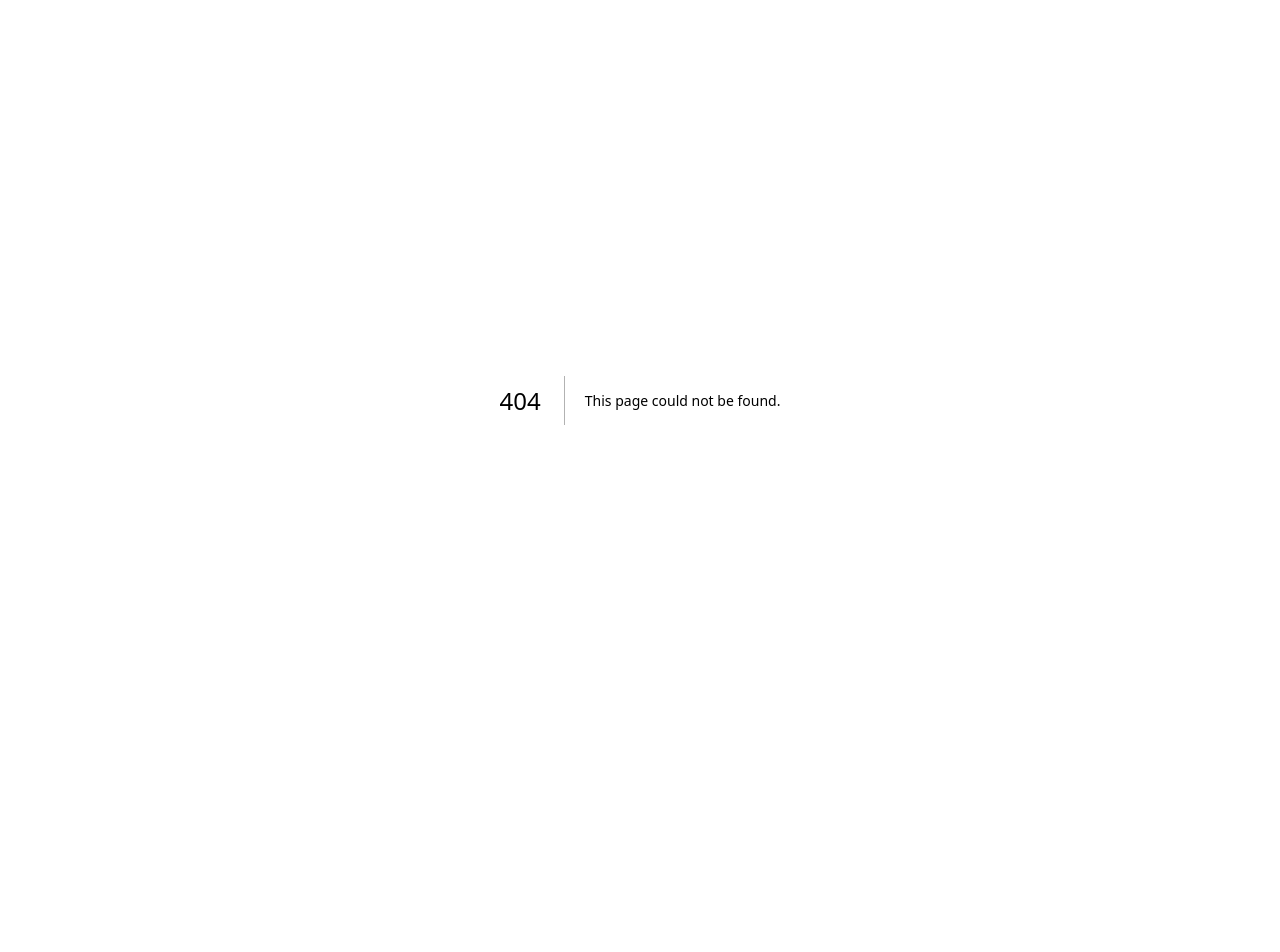
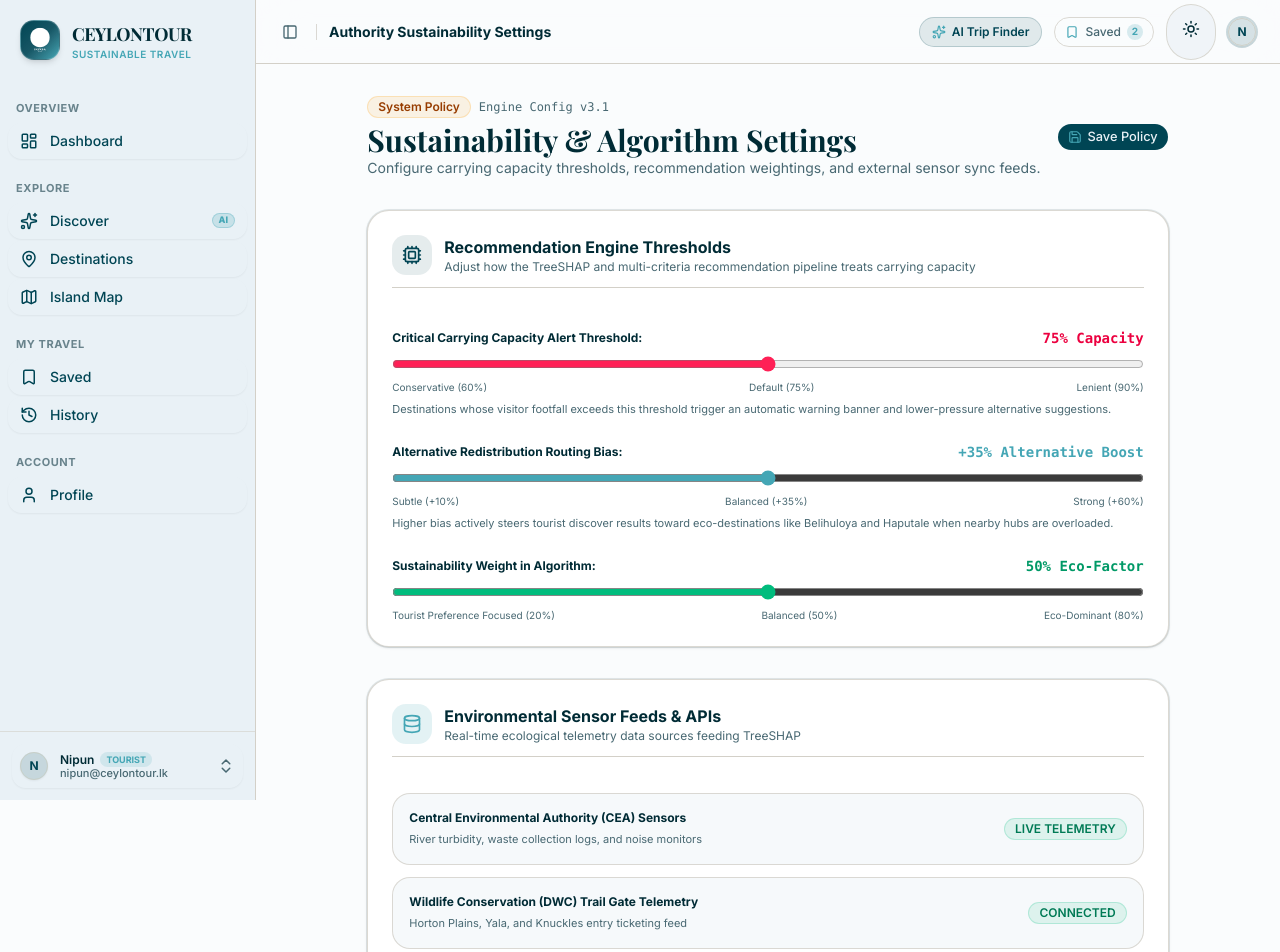
Before and after one commit to codesplash26-hackathon/blind-bandits, a Next.js app in the folder fr/: page /admin/settings in a window 1280 px wide. Before the commit this address had no page. Shown: the top 952 px of the page. Before the commit the page ends 800 px from the top, so only its background shows below. Built offline with nearby package versions, Linux system fonts and the light colour scheme; a web font is replaced by a local one.

Commit message:
feat(admin): implement sustainability policy and algorithm threshold settings

```diff
--- /dev/null
+++ b/fr/app/(tourist)/admin/settings/page.tsx
@@ -0,0 +1,196 @@
+'use client';
+
+import React, { useState } from 'react';
+import {
+  Cpu,
+  Database,
+  Save,
+  CheckCircle2,
+} from 'lucide-react';
+import { Card } from '@/components/ui/card';
+import { Badge } from '@/components/ui/badge';
+import { Button } from '@/components/ui/button';
+
+export default function AdminSettingsPage() {
+  const [warningThreshold, setWarningThreshold] = useState<number>(75);
+  const [diversionBias, setDiversionBias] = useState<number>(35);
+  const [ecoWeight, setEcoWeight] = useState<number>(50);
+  const [savedFeedback, setSavedFeedback] = useState<boolean>(false);
+
+  const handleSave = () => {
+    setSavedFeedback(true);
+    setTimeout(() => setSavedFeedback(false), 3500);
+  };
+
+  return (
+    <div className="max-w-4xl mx-auto space-y-8 pb-12">
+      {/* Header */}
+      <div className="flex flex-col sm:flex-row sm:items-center justify-between gap-4">
+        <div>
+          <div className="flex items-center gap-2">
+            <Badge variant="warning">System Policy</Badge>
+            <span className="text-xs text-muted-foreground font-mono">Engine Config v3.1</span>
+          </div>
+          <h1 className="font-heading text-2xl sm:text-3xl font-bold text-foreground mt-1">
+            Sustainability & Algorithm Settings
+          </h1>
+          <p className="text-xs sm:text-sm text-muted-foreground">
+            Configure carrying capacity thresholds, recommendation weightings, and external sensor sync feeds.
+          </p>
+        </div>
+
+        <Button
+          size="sm"
+          onClick={handleSave}
+          className="rounded-xl gap-1.5 cursor-pointer bg-primary text-primary-foreground self-start sm:self-auto"
+        >
+          <Save className="w-4 h-4 text-secondary" />
+          <span>Save Policy</span>
+        </Button>
+      </div>
+
+      {savedFeedback && (
+        <div className="p-4 rounded-2xl bg-emerald-500/10 border border-emerald-500/30 flex items-center gap-2 text-xs text-emerald-800 dark:text-emerald-300 animate-in fade-in">
+          <CheckCircle2 className="w-4 h-4 text-emerald-500 shrink-0" />
+          <span className="font-semibold">
+            Authority configuration updated and propagated to tourist recommendation engine.
+          </span>
+        </div>
+      )}
+
+      {/* Model Parameters Card */}
+      <Card className="rounded-3xl border border-border/80 p-6 space-y-6 shadow-sm">
+        <div className="flex items-center gap-3 pb-3 border-b border-border">
+          <div className="p-2.5 rounded-xl bg-primary/10 text-primary">
+            <Cpu className="w-5 h-5" />
+          </div>
+          <div>
+            <h2 className="text-base font-bold text-foreground">Recommendation Engine Thresholds</h2>
+            <p className="text-xs text-muted-foreground">
+              Adjust how the TreeSHAP and multi-criteria recommendation pipeline treats carrying capacity
+            </p>
+          </div>
+        </div>
+
+        <div className="space-y-6">
+          {/* Slider 1: Warning Threshold */}
+          <div className="space-y-2">
+            <div className="flex items-center justify-between text-xs">
+              <span className="font-bold text-foreground">Critical Carrying Capacity Alert Threshold:</span>
+              <span className="font-mono font-bold text-rose-600 dark:text-rose-400 text-sm">
+                {warningThreshold}% Capacity
+              </span>
+            </div>
+            <input
+              type="range"
+              min="60"
+              max="90"
+              step="5"
+              value={warningThreshold}
+              onChange={(e) => setWarningThreshold(Number(e.target.value))}
+              className="w-full accent-rose-500 cursor-pointer"
+            />
+            <div className="flex justify-between text-[10px] text-muted-foreground">
+              <span>Conservative (60%)</span>
+              <span>Default (75%)</span>
+              <span>Lenient (90%)</span>
+            </div>
+            <p className="text-[11px] text-muted-foreground">
+              Destinations whose visitor footfall exceeds this threshold trigger an automatic warning banner and lower-pressure alternative suggestions.
+            </p>
+          </div>
+
+          {/* Slider 2: Diversion Bias */}
+          <div className="space-y-2">
+            <div className="flex items-center justify-between text-xs">
+              <span className="font-bold text-foreground">Alternative Redistribution Routing Bias:</span>
+              <span className="font-mono font-bold text-secondary text-sm">
+                +{diversionBias}% Alternative Boost
+              </span>
+            </div>
+            <input
+              type="range"
+              min="10"
+              max="60"
+              step="5"
+              value={diversionBias}
+              onChange={(e) => setDiversionBias(Number(e.target.value))}
+              className="w-full accent-secondary cursor-pointer"
+            />
+            <div className="flex justify-between text-[10px] text-muted-foreground">
+              <span>Subtle (+10%)</span>
+              <span>Balanced (+35%)</span>
+              <span>Strong (+60%)</span>
+            </div>
+            <p className="text-[11px] text-muted-foreground">
+              Higher bias actively steers tourist discover results toward eco-destinations like Belihuloya and Haputale when nearby hubs are overloaded.
+            </p>
+          </div>
+
+          {/* Slider 3: Eco Weight in Matching */}
+          <div className="space-y-2">
+            <div className="flex items-center justify-between text-xs">
+              <span className="font-bold text-foreground">Sustainability Weight in Algorithm:</span>
+              <span className="font-mono font-bold text-emerald-600 dark:text-emerald-400 text-sm">
+                {ecoWeight}% Eco-Factor
+              </span>
+            </div>
+            <input
+              type="range"
+              min="20"
+              max="80"
+              step="5"
+              value={ecoWeight}
+              onChange={(e) => setEcoWeight(Number(e.target.value))}
+              className="w-full accent-emerald-500 cursor-pointer"
+            />
+            <div className="flex justify-between text-[10px] text-muted-foreground">
+              <span>Tourist Preference Focused (20%)</span>
+              <span>Balanced (50%)</span>
+              <span>Eco-Dominant (80%)</span>
+            </div>
+          </div>
+        </div>
+      </Card>
+
+      {/* External Data Source Sync Card */}
+      <Card className="rounded-3xl border border-border/80 p-6 space-y-5 shadow-sm">
+        <div className="flex items-center gap-3 pb-3 border-b border-border">
+          <div className="p-2.5 rounded-xl bg-secondary/15 text-secondary">
+            <Database className="w-5 h-5" />
+          </div>
+          <div>
+            <h2 className="text-base font-bold text-foreground">Environmental Sensor Feeds & APIs</h2>
+            <p className="text-xs text-muted-foreground">Real-time ecological telemetry data sources feeding TreeSHAP</p>
+          </div>
+        </div>
+
+        <div className="space-y-3">
+          <div className="p-4 rounded-2xl bg-muted/40 border border-border/80 flex items-center justify-between">
+            <div className="space-y-0.5">
+              <span className="text-xs font-bold text-foreground block">Central Environmental Authority (CEA) Sensors</span>
+              <span className="text-[11px] text-muted-foreground">River turbidity, waste collection logs, and noise monitors</span>
+            </div>
+            <Badge variant="success">LIVE TELEMETRY</Badge>
+          </div>
+
+          <div className="p-4 rounded-2xl bg-muted/40 border border-border/80 flex items-center justify-between">
+            <div className="space-y-0.5">
+              <span className="text-xs font-bold text-foreground block">Wildlife Conservation (DWC) Trail Gate Telemetry</span>
+              <span className="text-[11px] text-muted-foreground">Horton Plains, Yala, and Knuckles entry ticketing feed</span>
+            </div>
+            <Badge variant="success">CONNECTED</Badge>
+          </div>
+
+          <div className="p-4 rounded-2xl bg-muted/40 border border-border/80 flex items-center justify-between">
+            <div className="space-y-0.5">
+              <span className="text-xs font-bold text-foreground block">Department of Meteorology Weather & Monsoon Radar</span>
+              <span className="text-[11px] text-muted-foreground">Rainfall intensity and landslide risk warning layers</span>
+            </div>
+            <Badge variant="success">SYNCED (15m)</Badge>
+          </div>
+        </div>
+      </Card>
+    </div>
+  );
+}
```
